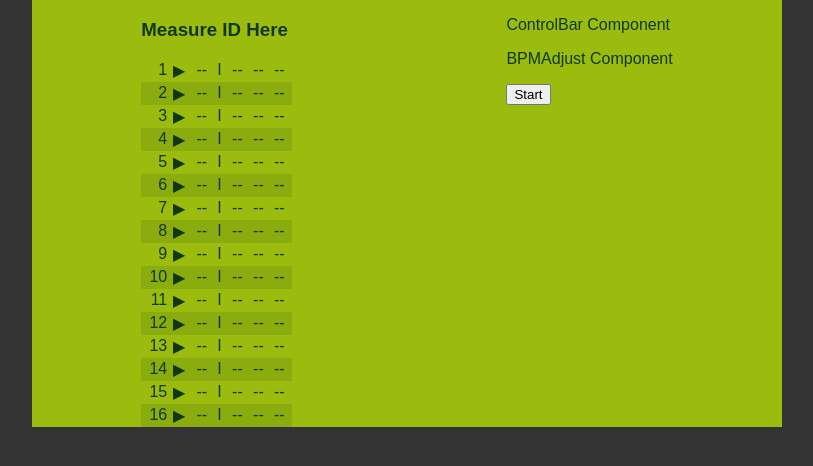
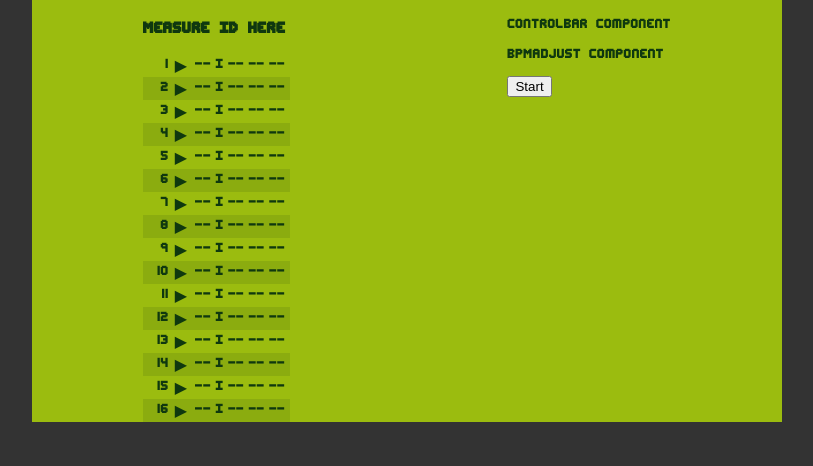
Before and after one commit to lukebertram/jsdj, a React (Create React App) app: page / in a window 1280 px wide. Shown: the top 466 px of the page, without its empty margins (233-1046 px from the left). Built offline with nearby package versions, Linux system fonts and the light colour scheme.

Commit message:
add EditUndo pixel font to project

```diff
--- a/src/index.css
+++ b/src/index.css
@@ -1,7 +1,12 @@
+@font-face {
+  font-family: 'EditUndo';
+  src: url('./assets/fonts/editundo.ttf') format('truetype');
+}
+
 body {
   margin: 0;
   padding: 0;
-  font-family: sans-serif;
+  font-family: 'EditUndo', Fallback, sans-serif;
   background-color: #000;
 }
 
```
Also changed, not shown: src/assets/fonts/editundo.ttf (added).
